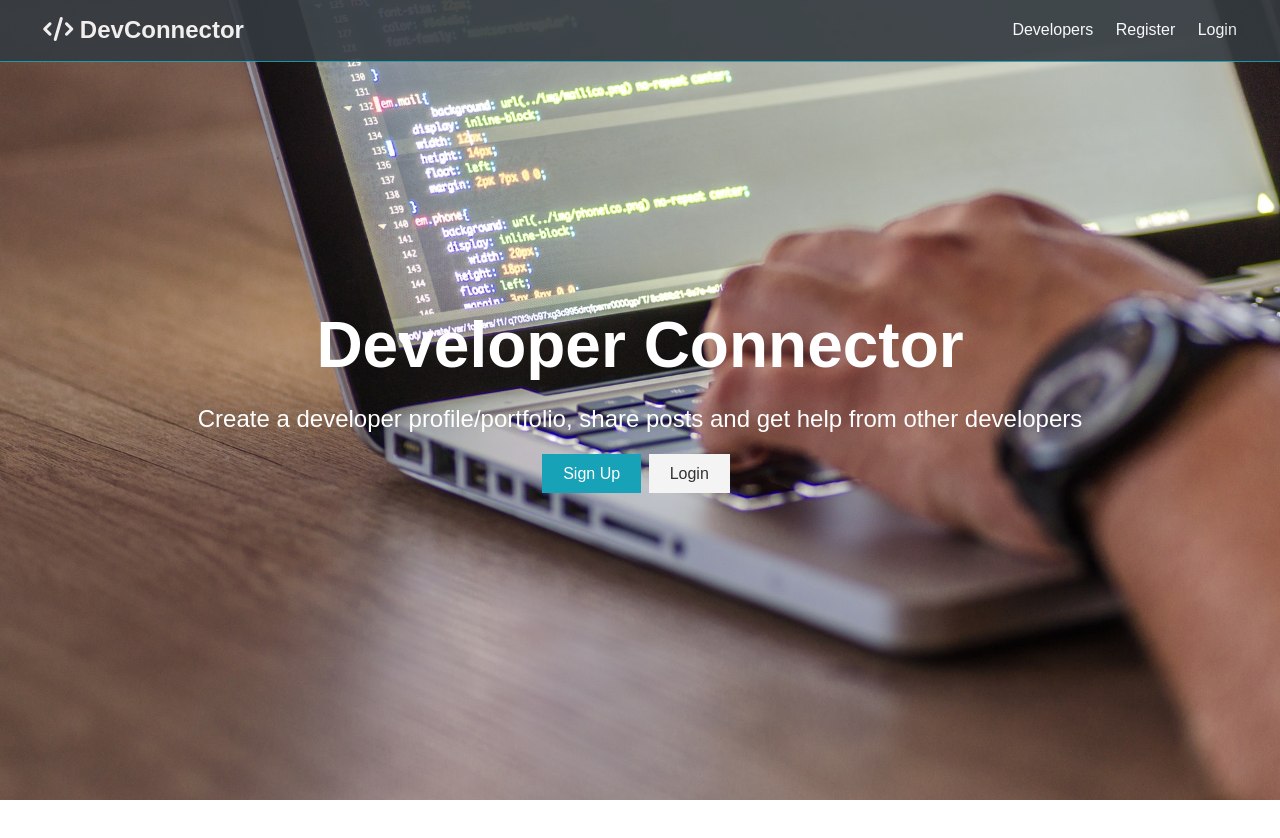
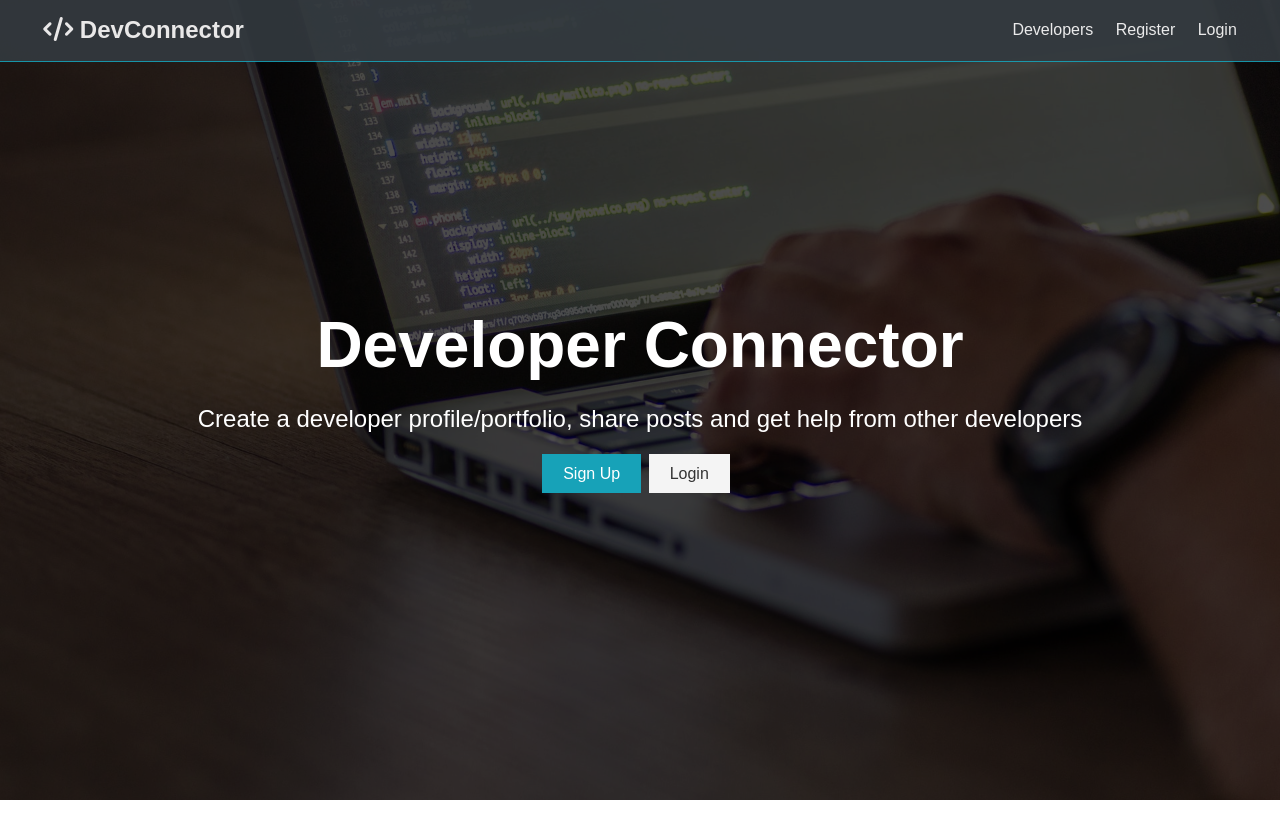
Before and after one commit to MehtaManan07/DevConnector, a React (Create React App) app in the folder client/: page / in a window 1280 px wide. Shown: the top 838 px of the page. Built offline with nearby package versions, Linux system fonts and the light colour scheme.

Commit message:
Small fix for background image

```diff
--- a/client/src/components/layout/Landing.js
+++ b/client/src/components/layout/Landing.js
@@ -8,7 +8,8 @@
     return <Redirect to="/dashboard" />;
   }
   return (
-    <div className="landing dark-overlay">
+    <div className="landing">
+      <div className="dark-overlay">
         <div className="landing-inner">
           <h1 className="x-large">Developer Connector</h1>
           <p className="lead">
@@ -25,6 +26,7 @@
           </div>
         </div>
       </div>
+    </div>
   );
 };
 
```
Lines whose indentation alone changed are shown as unchanged.
